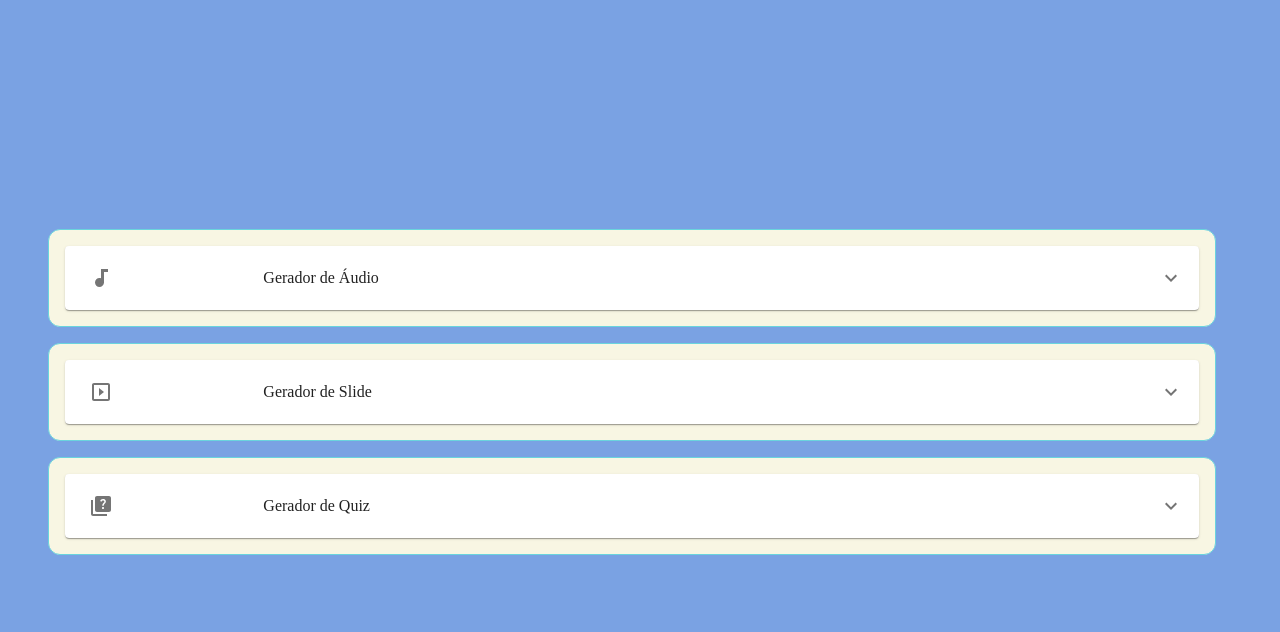
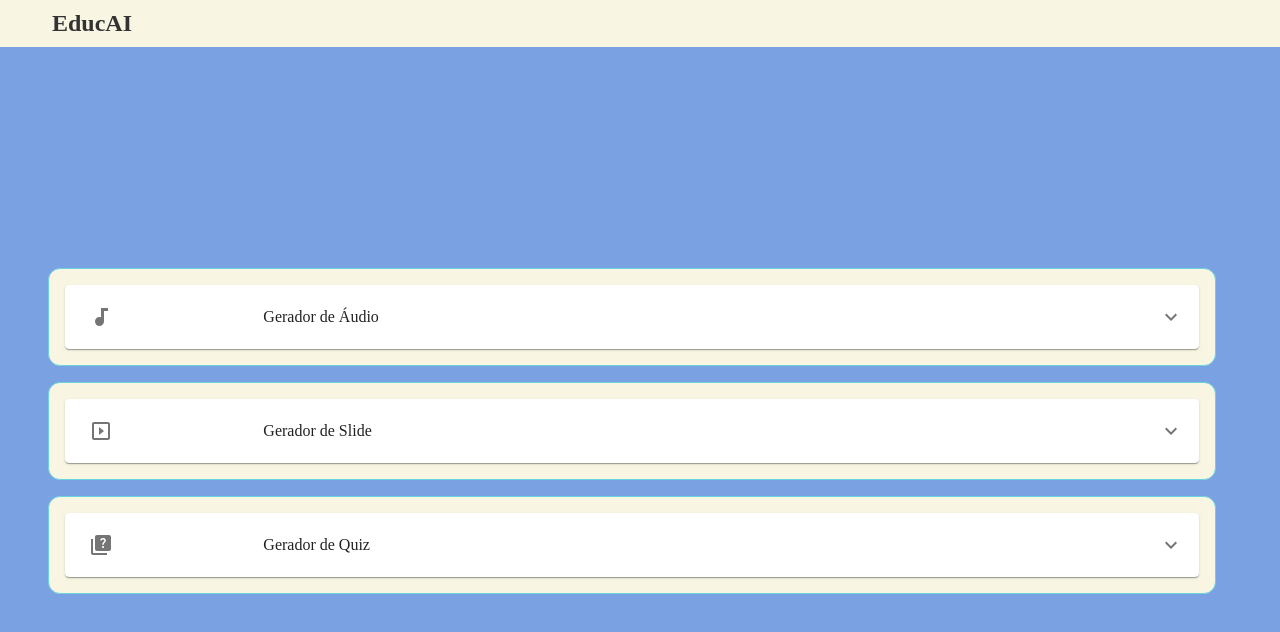
Before and after one commit to vfdutra/educai-frontend, a React (Create React App) app: page / in a window 1280 px wide. Shown: the top 632 px of the page. Built offline with nearby package versions, Linux system fonts and the light colour scheme.

Commit message:
style: header

```diff
--- a/src/App.js
+++ b/src/App.js
@@ -1,12 +1,39 @@
-import * as React from 'react';
-import MainPage from './pages/MainPage/mainPage.component';
+import * as React from "react";
+import MainPage from "./pages/MainPage/mainPage.component";
+import { BorderBottom } from "@mui/icons-material";
 
 function App() {
+  const headerStyle = {
+    backgroundColor: "#F8F6E3",
+    color: "#333",
+    padding: "10px 52px",
+    textAlign: "left",
+    fontSize: "24px",
+    fontWeight: "bold",
+    BorderBottom: "1px solid #6AD4DD",
+  };
+
+  const globalStyle = {
+    body: {
+      margin: 0,
+      padding: 0,
+    }
+  };
+
   return (
     <div className="App">
-      <header className="App-header">
-      <MainPage/>
+      <style>
+        {`
+          body {
+            margin: 0;
+            padding: 0;
+          }
+        `}
+      </style>
+      <header className="App-header" style={headerStyle}>
+        EducAI
       </header>
+      <MainPage />
     </div>
   );
 }
```
